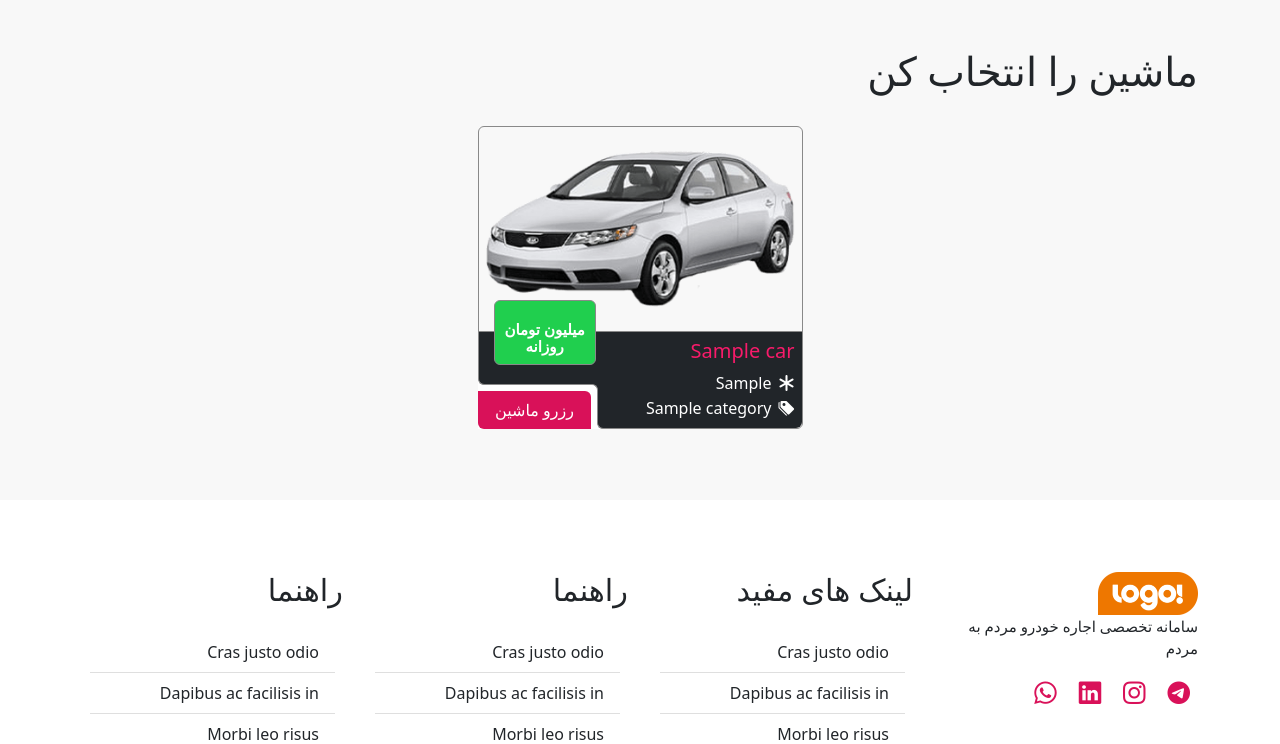
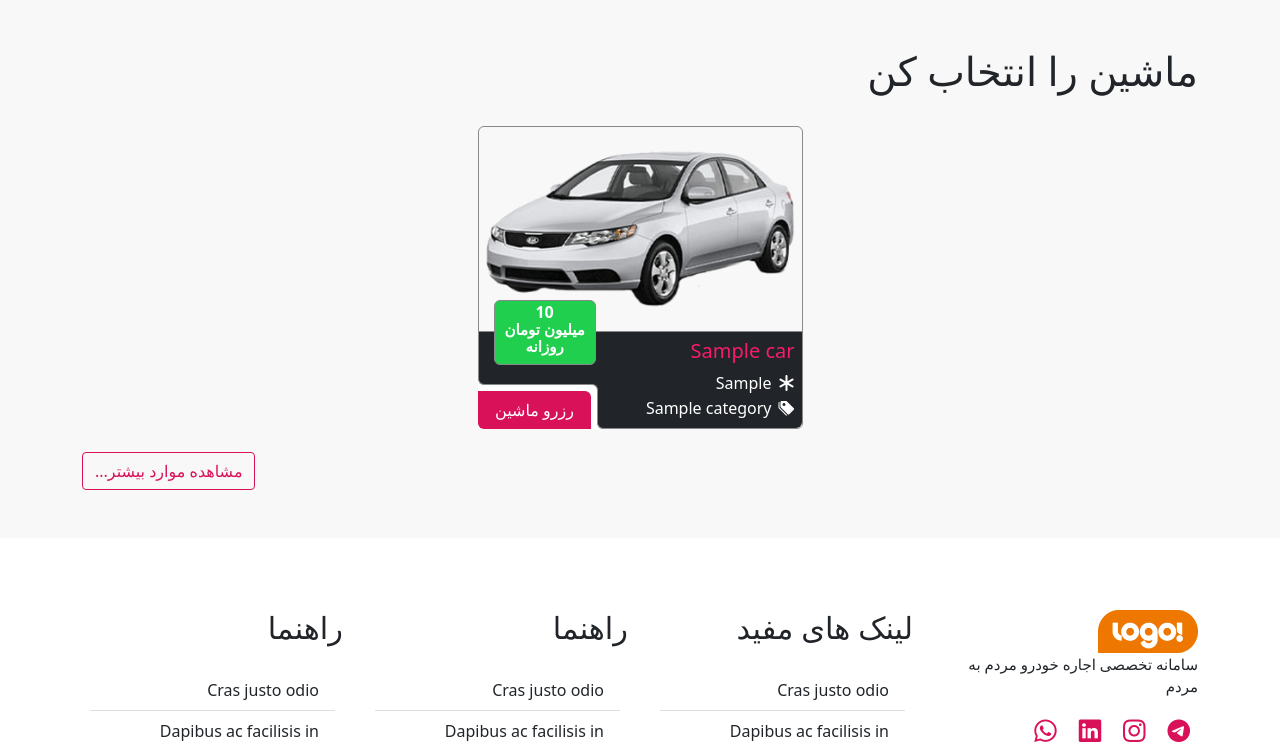
Before and after one commit to hosein-1/Car_Rental_Project, a Django app: page / in a window 1280 px wide. Shown: the part 506-1250 px from the top of the page. Run offline with Django 5.2, Linux system fonts and the light colour scheme; tables that the repository leaves empty hold one stand-in row (values such as "Sample post"); parts of the project's set-up code (start-up, migrations or seed data) failed here and were passed over; some libraries are stand-ins or nearby versions.

Commit message:
edit home template added urls

```diff
--- a/cars/templates/cars/home.html
+++ b/cars/templates/cars/home.html
@@ -19,7 +19,7 @@
                     <p><i class="bi bi-asterisk"></i>{{ car.model }}</p>
                     <p><i class="bi bi-tags-fill"></i>{{ car.category.name }}</p>
                     <div class="card-price">
-                        <br>
+                        {{ car.Price }}<br>
                         <span>
                             میلیون تومان<br>
                             روزانه
@@ -27,13 +27,17 @@
                     </div>
                     <div class="card-button">
                         <div class="card-border"></div>
-                        <a href="" class="btn-primary">رزرو ماشین</a>
+                        <a href="{% url 'car_detail' car.id %}" class="btn-primary">رزرو ماشین</a>
                         <div class="card-border"></div>
                     </div>
                 </div>
             </div>
             {% endfor %}
         </div>
+        <div class="row" style="float: left;">
+            <div class=""><a href="{% url 'cars_list' %}" class="btn btn-outline-primary">مشاهده موارد بیشتر...</a>
+            </div>
+        </div>
     </div>
 </div>
 {% endblock %}
```
